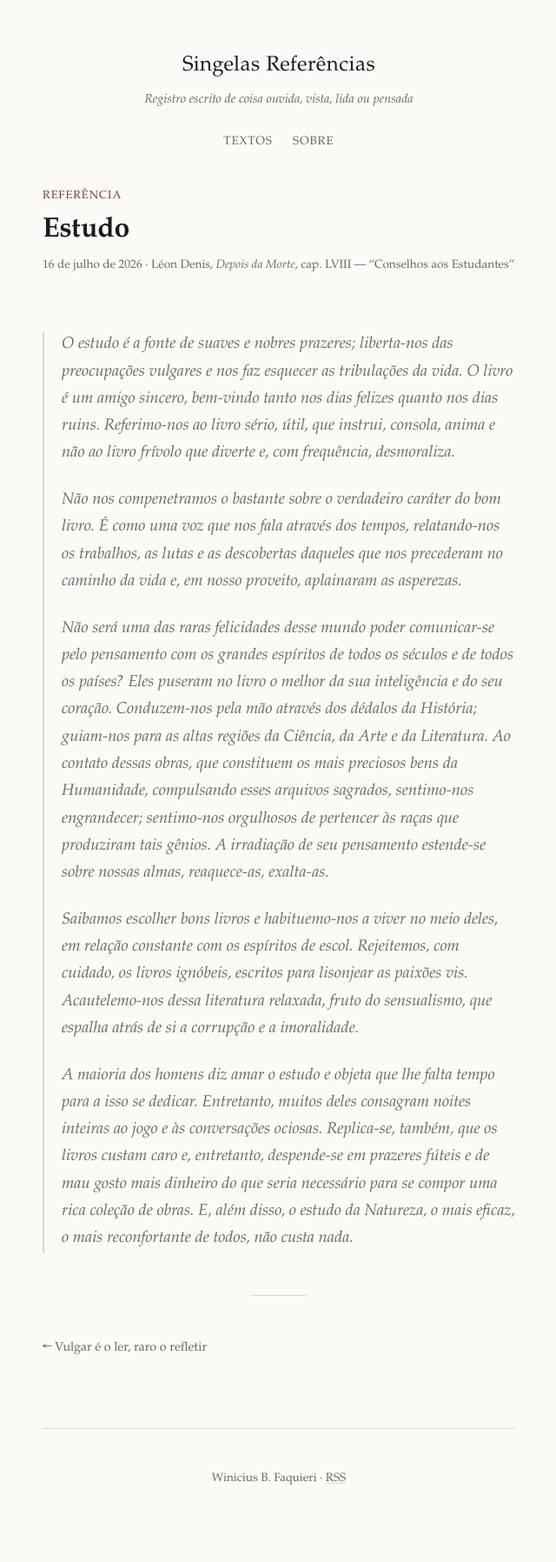
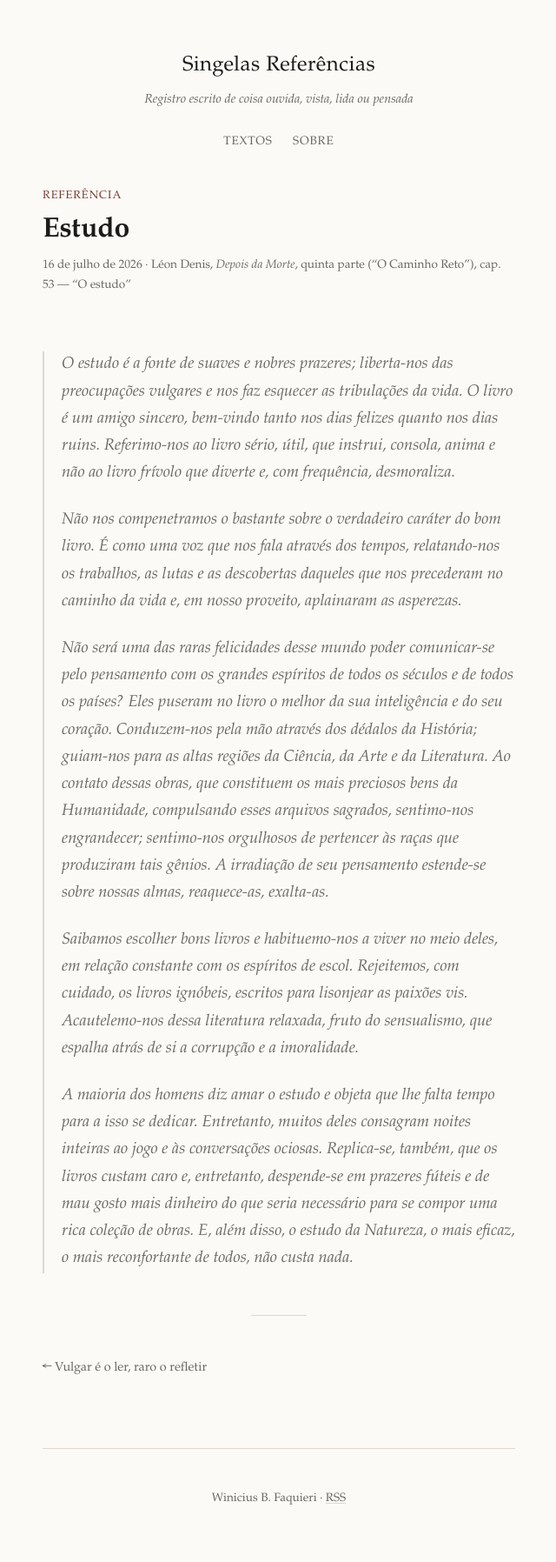
Before and after one commit to wfaquieri/singelas-referencias, a Jekyll site: the page built from _posts/2026-07-16-estudo.md, in a window 1280 px wide. Shown: the whole page at 87% size, without its empty margins (319-959 px from the left). Built offline with Jekyll 4.4.1, drawn with Linux system fonts in a browser that asks for light colours; before the commit the page ends 1773 px from its top, so only the background shows below that; some of the changed lines change nothing that is shown.

Commit message:
Corrige a fonte do Denis: cap. 53, nao LVIII

```diff
--- a/_posts/2026-07-16-estudo.md
+++ b/_posts/2026-07-16-estudo.md
@@ -3,7 +3,7 @@ layout: post
 title: "Estudo"
 date: 2026-07-16
 categories: referencias
-fonte: "Léon Denis, <em>Depois da Morte</em>, cap. LVIII — “Conselhos aos Estudantes”"
+fonte: "Léon Denis, <em>Depois da Morte</em>, quinta parte (“O Caminho Reto”), cap. 53 — “O estudo”"
 resumo: "Léon Denis sobre o estudo como prazer, o bom livro como voz através dos tempos, e a desculpa da falta de tempo."
 description: "Trecho do capítulo “Conselhos aos Estudantes”, de Depois da Morte, de Léon Denis, sobre o hábito do estudo e a escolha dos livros."
 ---
@@ -19,20 +19,3 @@ description: "Trecho do capítulo “Conselhos aos Estudantes”, de Depois da M
 > A maioria dos homens diz amar o estudo e objeta que lhe falta tempo para a isso se dedicar. Entretanto, muitos deles consagram noites inteiras ao jogo e às conversações ociosas. Replica-se, também, que os livros custam caro e, entretanto, despende-se em prazeres fúteis e de mau gosto mais dinheiro do que seria necessário para se compor uma rica coleção de obras. E, além disso, o estudo da Natureza, o mais eficaz, o mais reconfortante de todos, não custa nada.
 
 ---
-
-<!--
-  COMENTÁRIO SEU AQUI.
-
-  Uma sugestão do que ele pode ser, e não é minha: é sua, você só não escreveu ainda.
-  Este trecho e o do Rui Barbosa discordam, e discordam sobre o seu blog.
-
-  Denis é a defesa do acervo: o bom livro é uma voz através dos tempos, viva no meio
-  deles, comunique-se com os grandes espíritos de todos os séculos. É o argumento a
-  favor de um caderno de referências existir.
-
-  Rui é a objeção: vulgar é o ler, raro o refletir; um sabedor não é armário de
-  sabedoria armazenada. Ler os grandes não é saber enquanto não passar por você.
-
-  Os dois estão certos e não cabem no mesmo parágrafo sem atrito. Esse atrito é a
-  casa inteira — está no tagline: "ouvida, vista, lida" (Denis) "ou PENSADA" (Rui).
--->
```
